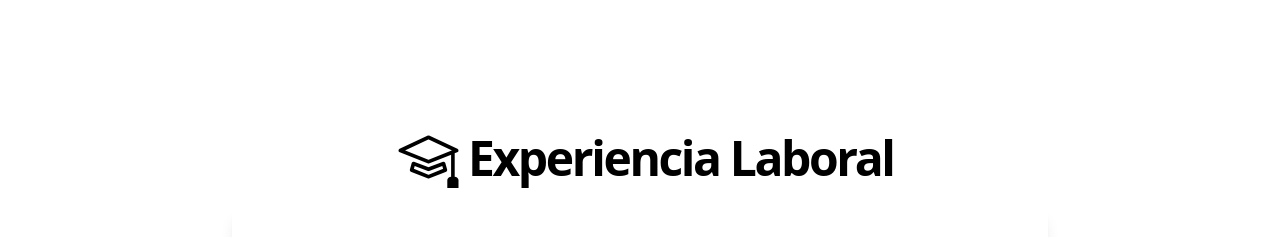
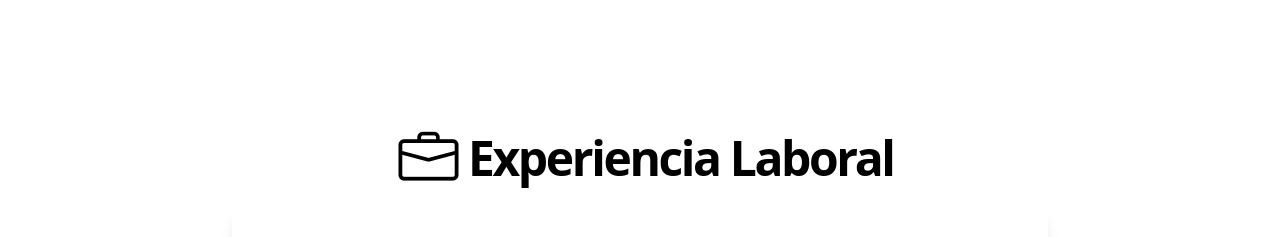
Before and after one commit to carolinacomba/my-portfolio, an Angular app: page / in a window 1280 px wide. Shown: the part 1000-1237 px from the top of the page. Built offline with nearby package versions, Linux system fonts and the light colour scheme; a small style sheet from the web is missing.

Commit message:
actualizacion de icon en experiencia

```diff
--- a/src/app/components/experiencia/experiencia.component.html
+++ b/src/app/components/experiencia/experiencia.component.html
@@ -2,7 +2,7 @@
     <div class="max-w-4xl mx-auto px-7 md:px-8 lg:px-10">
         <div class="text-center">
             <h2 class="flex items-center text-3xl md:text-4xl lg:text-5xl font-bold tracking-tighter pb-5 justify-center">
-                <i class="bi bi-mortarboard mx-3 text-6xl"></i>
+                <i class="bi bi-briefcase mx-3 text-6xl"></i>
                 Experiencia Laboral
             </h2>
         </div>
```
